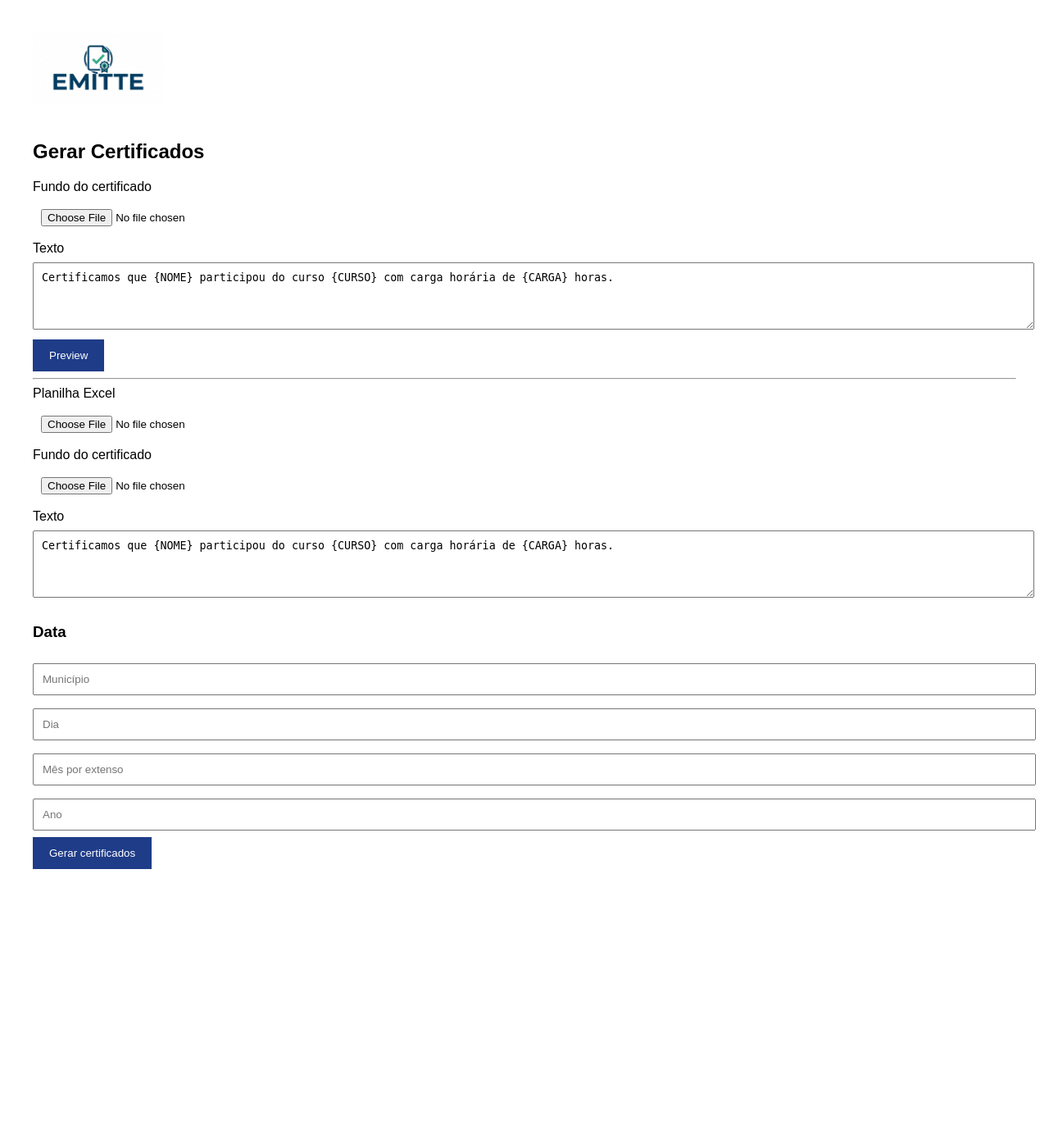
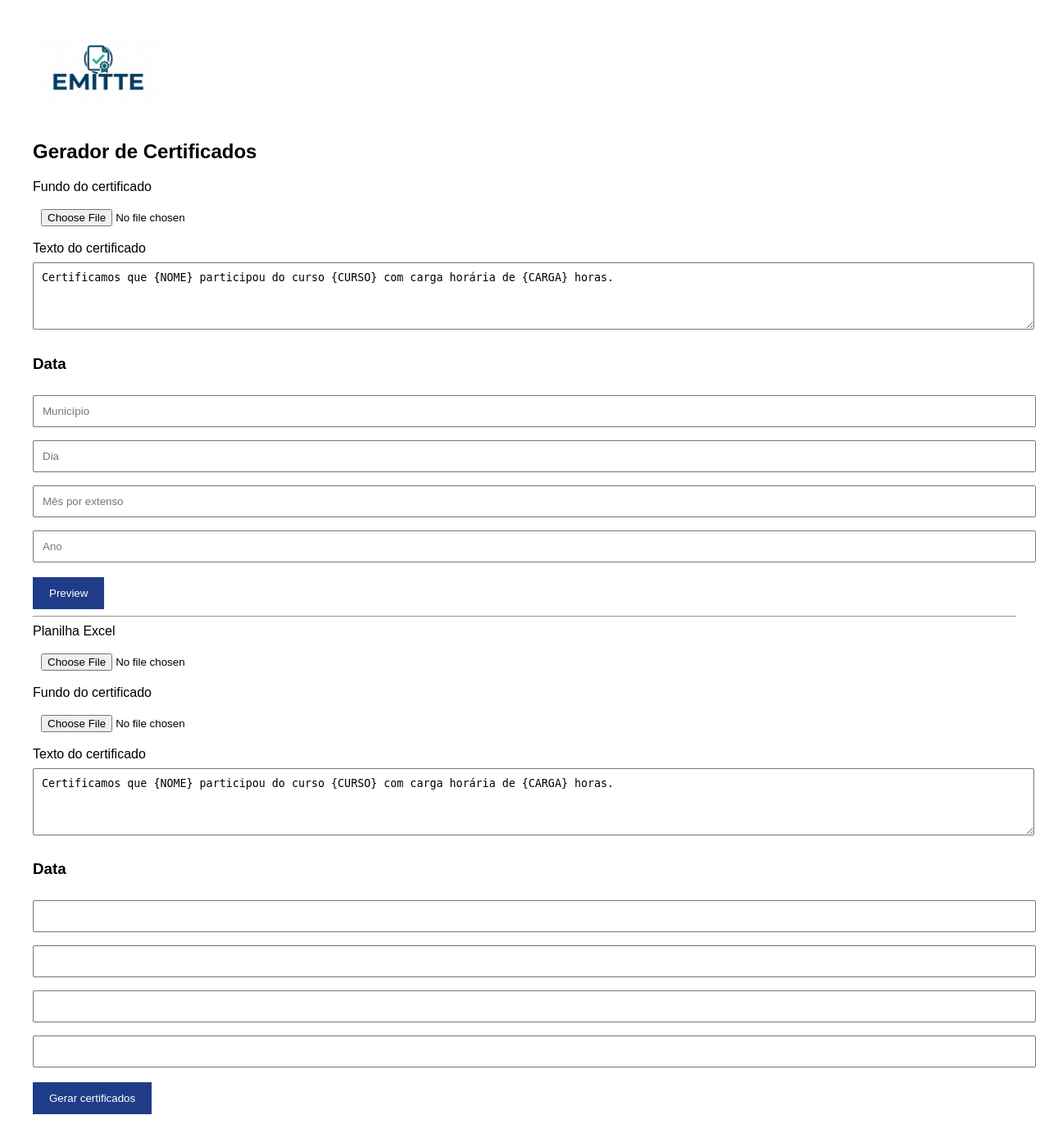
Before and after one commit to sildemberny-bit/certificados-app, a Flask app: page /certificados in a window 1280 px wide. Shown: the whole page at 82% size. Before the commit the page ends 1060 px from the top, so only its background shows below. Run offline with Flask 3, Linux system fonts and the light colour scheme; the visitor is signed in with stand-in values (Sample User, id 1).

Commit message:
Update certificados.html

```diff
--- a/templates/certificados.html
+++ b/templates/certificados.html
@@ -27,6 +27,7 @@ padding:12px 20px;
 background:#1f3c88;
 color:white;
 border:none;
+margin-top:10px;
 }
 
 </style>
@@ -37,18 +38,28 @@ border:none;
 
 <img src="/static/logo.png" class="logo">
 
-<h2>Gerar Certificados</h2>
+<h2>Gerador de Certificados</h2>
 
-<form action="/preview" method="POST" enctype="multipart/form-data" target="_blank">
+<form method="POST" action="/preview" enctype="multipart/form-data" target="_blank">
 
 <label>Fundo do certificado</label>
 <input type="file" name="fundo" required>
 
-<label>Texto</label>
+<label>Texto do certificado</label>
 
 <textarea name="texto" rows="4">
 Certificamos que {NOME} participou do curso {CURSO} com carga horária de {CARGA} horas.
 </textarea>
+
+<h3>Data</h3>
+
+<input name="municipio" placeholder="Município">
+
+<input name="dia" placeholder="Dia">
+
+<input name="mes" placeholder="Mês por extenso">
+
+<input name="ano" placeholder="Ano">
 
 <button type="submit">Preview</button>
 
@@ -64,7 +75,7 @@ Certificamos que {NOME} participou do curso {CURSO} com carga horária de {CARGA
 <label>Fundo do certificado</label>
 <input type="file" name="fundo" required>
 
-<label>Texto</label>
+<label>Texto do certificado</label>
 
 <textarea name="texto" rows="4">
 Certificamos que {NOME} participou do curso {CURSO} com carga horária de {CARGA} horas.
@@ -72,13 +83,13 @@ Certificamos que {NOME} participou do curso {CURSO} com carga horária de {CARGA
 
 <h3>Data</h3>
 
-<input name="municipio" placeholder="Município">
+<input name="municipio">
 
-<input name="dia" placeholder="Dia">
+<input name="dia">
 
-<input name="mes" placeholder="Mês por extenso">
+<input name="mes">
 
-<input name="ano" placeholder="Ano">
+<input name="ano">
 
 <button type="submit">Gerar certificados</button>
 
```
